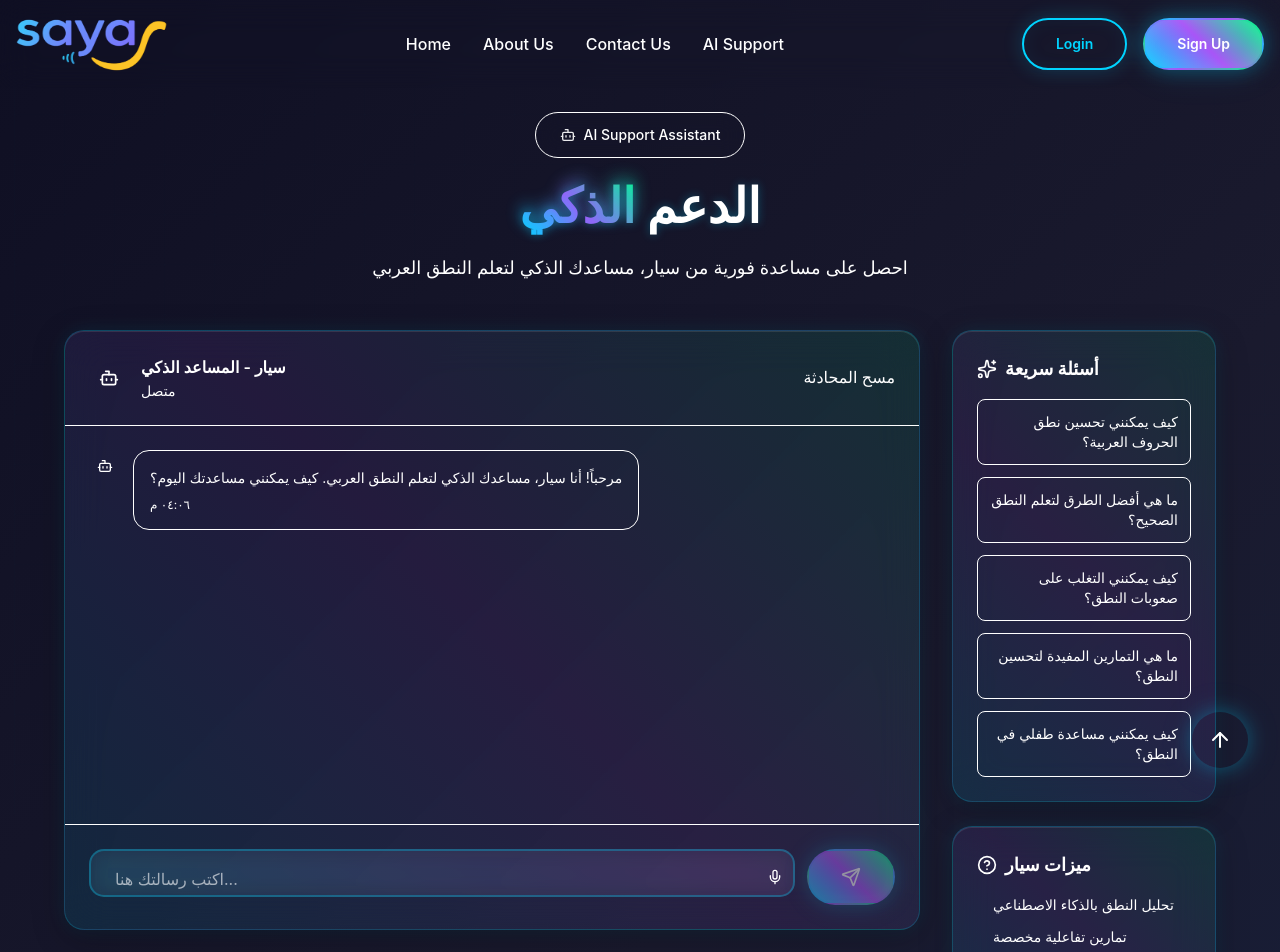
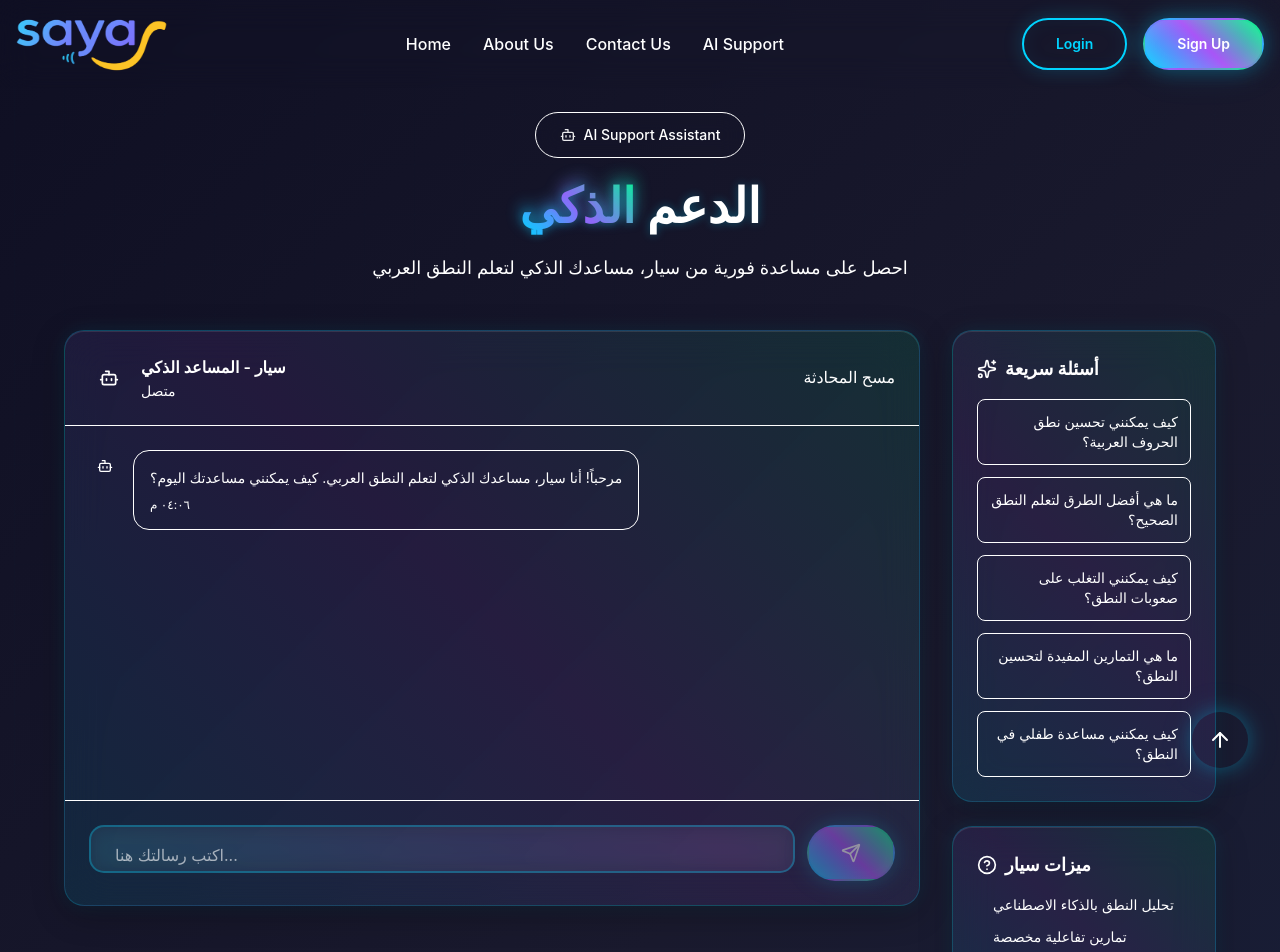
Before and after one commit to KaraBala10/speech-correction-api, a React (Vite) app in the folder frontend/: page /support in a window 1280 px wide. Shown: the top 952 px of the page. Built offline with nearby package versions, Linux system fonts and the light colour scheme.

Commit message:
fix support page style

```diff
--- a/frontend/src/components/support.jsx
+++ b/frontend/src/components/support.jsx
@@ -27,11 +27,12 @@ export default function Support() {
   const [inputMessage, setInputMessage] = useState("");
   const [isLoading, setIsLoading] = useState(false);
   const [isTyping, setIsTyping] = useState(false);
-  const messagesEndRef = useRef(null);
+  const messagesContainerRef = useRef(null);
   const inputRef = useRef(null);
 
   const scrollToBottom = () => {
-    messagesEndRef.current?.scrollIntoView({ behavior: "smooth" });
+    const el = messagesContainerRef.current;
+    if (el) el.scrollTo({ top: el.scrollHeight, behavior: "smooth" });
   };
 
   useEffect(() => {
@@ -108,7 +109,7 @@ export default function Support() {
     }
   };
 
-  const handleKeyPress = (e) => {
+  const handleKeyDown = (e) => {
     if (e.key === "Enter" && !e.shiftKey) {
       e.preventDefault();
       handleSendMessage(e);
@@ -172,7 +173,7 @@ export default function Support() {
           <div className="grid grid-cols-1 lg:grid-cols-4 gap-8">
             {/* Chat Interface */}
             <div className="lg:col-span-3">
-              <div className="card-gradient h-[600px] flex flex-col animate-fade-in-left">
+              <div className="card-gradient h-[calc(100vh-14rem)] min-h-[500px] flex flex-col animate-fade-in-left">
                 {/* Chat Header */}
                 <div className="p-6 border-b border-cyber-600">
                   <div className="flex items-center justify-between">
@@ -191,7 +192,7 @@ export default function Support() {
                     </div>
                     <button
                       onClick={clearChat}
-                      className="text-cyber-400 hover:text-neon-red transition-colors duration-300"
+                      className="text-cyber-400 hover:text-neon-red transition-colors duration-300 cursor-pointer"
                       title="مسح المحادثة"
                     >
                       مسح المحادثة
@@ -200,7 +201,10 @@ export default function Support() {
                 </div>
 
                 {/* Messages */}
-                <div className="flex-1 overflow-y-auto p-6 space-y-4">
+                <div
+                  ref={messagesContainerRef}
+                  className="flex-1 overflow-y-auto p-6 space-y-4"
+                >
                   {messages.map((message) => (
                     <div
                       key={message.id}
@@ -260,8 +264,6 @@ export default function Support() {
                       </div>
                     </div>
                   )}
-
-                  <div ref={messagesEndRef} />
                 </div>
 
                 {/* Input */}
@@ -272,24 +274,17 @@ export default function Support() {
                         ref={inputRef}
                         value={inputMessage}
                         onChange={(e) => setInputMessage(e.target.value)}
-                        onKeyPress={handleKeyPress}
+                        onKeyDown={handleKeyDown}
                         placeholder="اكتب رسالتك هنا..."
                         className="input-enhanced resize-none h-12 py-3 pr-12"
                         rows="1"
                         disabled={isLoading}
                       />
-                      <button
-                        type="button"
-                        className="absolute right-3 top-1/2 transform -translate-y-1/2 text-cyber-400 hover:text-neon-purple transition-colors duration-300"
-                        title="التسجيل الصوتي"
-                      >
-                        <Mic className="w-4 h-4" />
-                      </button>
                     </div>
                     <button
                       type="submit"
                       disabled={!inputMessage.trim() || isLoading}
-                      className="btn-primary px-6 disabled:opacity-50 disabled:cursor-not-allowed"
+                      className="btn-primary px-6 cursor-pointer disabled:opacity-50 disabled:cursor-not-allowed"
                     >
                       {isLoading ? (
                         <Loader2 className="w-5 h-5 animate-spin" />
@@ -315,7 +310,7 @@ export default function Support() {
                     <button
                       key={index}
                       onClick={() => handleSuggestedQuestion(question)}
-                      className="w-full text-right p-3 bg-cyber-800/50 hover:bg-cyber-700/50 border border-cyber-600 hover:border-neon-blue/50 rounded-lg transition-all duration-300 text-sm text-cyber-200 hover:text-white"
+                      className="w-full text-right p-3 bg-cyber-800/50 hover:bg-cyber-700/50 border border-cyber-600 hover:border-neon-blue/50 rounded-lg transition-all duration-300 text-sm text-cyber-200 hover:text-white cursor-pointer"
                     >
                       {question}
                     </button>
```
